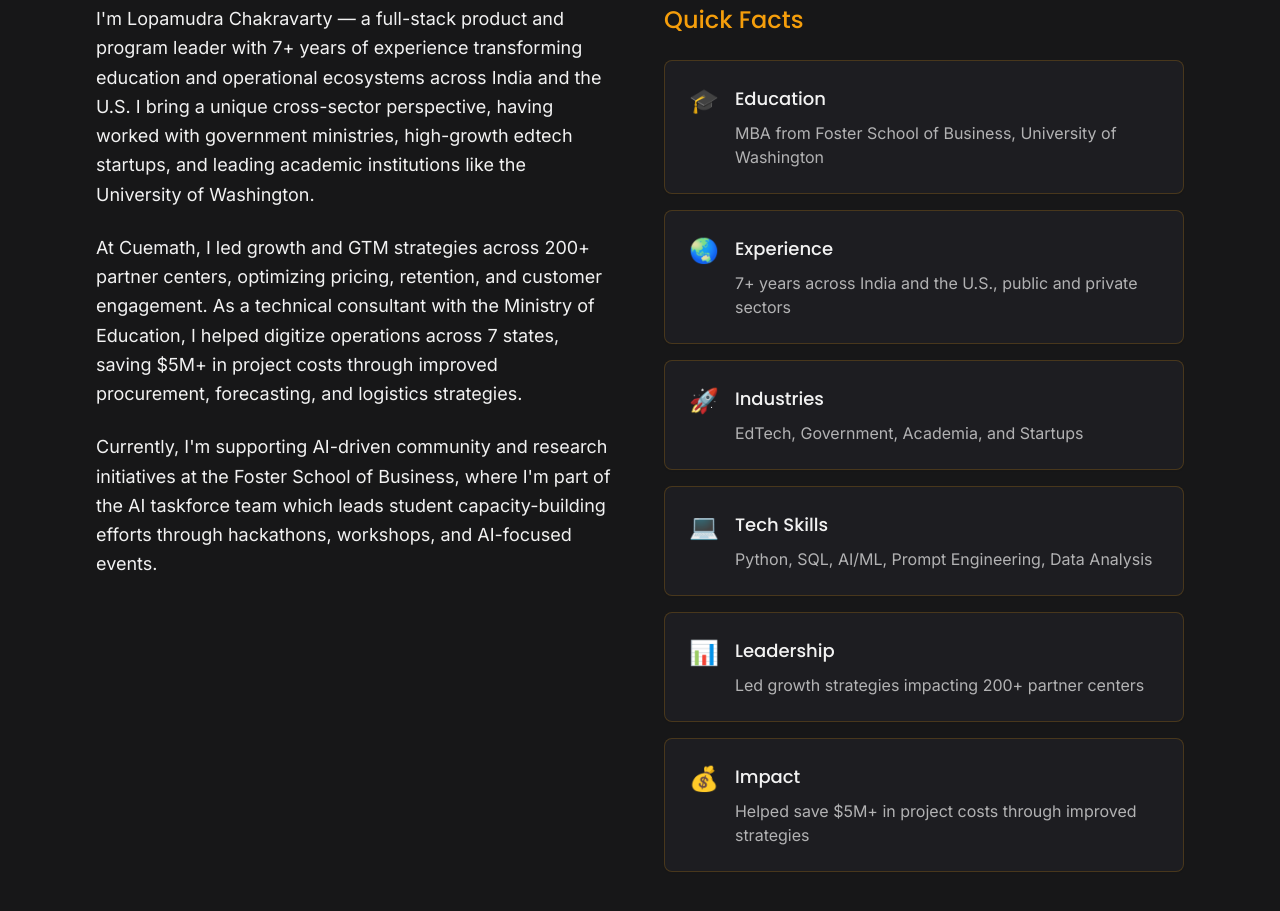
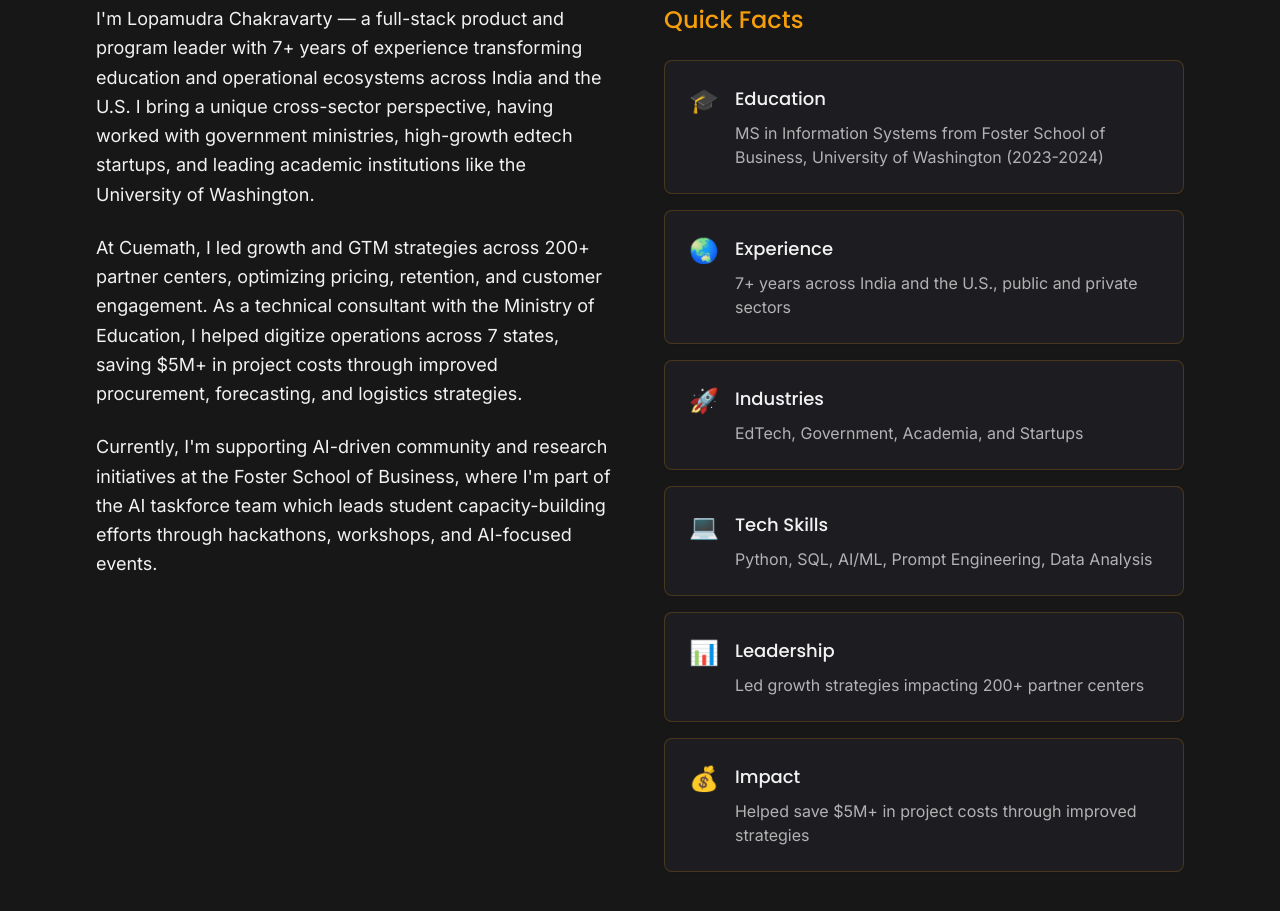
Before and after one commit to chaklopa/LopamudraChakravarty_Webpage, a React (Vite) app: page / in a window 1280 px wide. Shown: the part 980-1891 px from the top of the page. Built offline with nearby package versions, Linux system fonts and the light colour scheme.

Commit message:
Fix: Update education details
Update the education description in the About section to reflect the correct degree and dates.

```diff
--- a/src/components/About.tsx
+++ b/src/components/About.tsx
@@ -1,4 +1,3 @@
-
 import React from 'react';
 import { Card, CardContent } from "@/components/ui/card";
 
@@ -23,7 +22,7 @@ const About = () => {
     {
       icon: "🎓",
       title: "Education",
-      description: "MBA from Foster School of Business, University of Washington"
+      description: "MS in Information Systems from Foster School of Business, University of Washington (2023-2024)"
     },
     {
       icon: "🌏",
```
